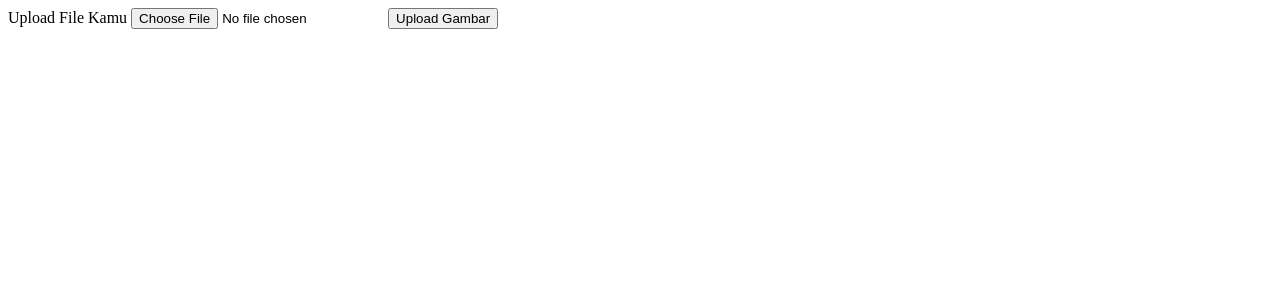
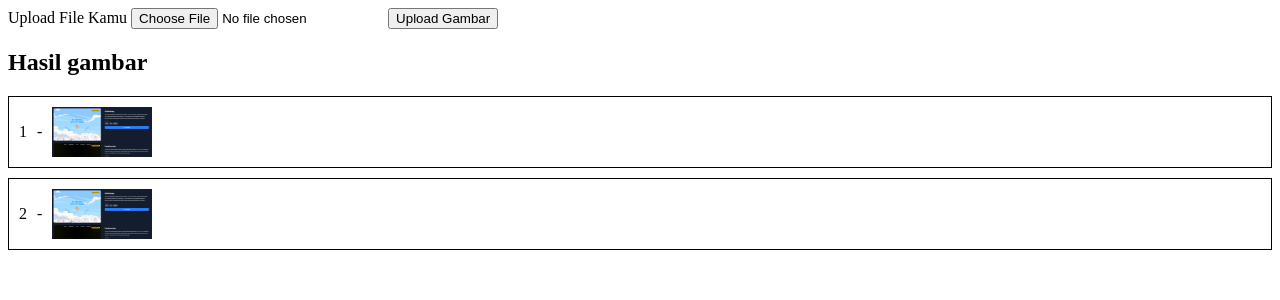
Before and after one commit to Drizkia/Praktikum-Semester-3, a PHP site: page / in a window 1280 px wide. Shown: the top 300 px of the page. Run offline with PHP 8.4, Linux system fonts and the light colour scheme; data comes from the database, SQL or seed files in the repository.

Commit message:
Tampilin file dari DB

```diff
--- a/Prak. Web/Pertemuan 9/index.php
+++ b/Prak. Web/Pertemuan 9/index.php
@@ -46,7 +46,7 @@
 
         //! Bagian masuk ke dbnya
         $query = "INSERT INTO file (gambar_url) VALUES (?)";
-+        $stmt = $konek->prepare($query);
+        $stmt = $konek->prepare($query);
         $stmt->bind_param("s", $namaFileBaru);
         $hasil = $stmt->execute();
 
@@ -76,5 +76,23 @@
         <input type="file" name="uploadFile" accept="image/*">
         <button type="submit">Upload Gambar</button>
     </form>
+    <div>
+        <?php
+            $konek = new mysqli('localhost', 'root', '', 'upload_file');
+
+            $stmt = $konek->prepare("SELECT * FROM file");
+            $stmt->execute();
+            $result = $stmt->get_result();
+        ?>
+
+        <h2>Hasil gambar</h2>
+        <?php while ($data = mysqli_fetch_assoc($result)) :  ?>
+            <div style="display: flex; flex-wrap: wrap; gap: 10px; border: 1px solid black; padding: 10px; margin-bottom: 10px;">
+            <p><?= $data['id'] ?></p>
+            <p>-</p>
+            <img src="storage/<?= $data['gambar_url'] ?>" style="width: 100px;">
+            </div>
+        <?php endwhile; ?>
+    </div>
 </body>
 </html>
```
Also changed, not shown: Prak. Web/Pertemuan 9/storage/691413624814a.png (added), Prak. Web/Pertemuan 9/storage/6914139707f67.jpg (added), Prak. Web/Pertemuan 9/storage/691413a6d4220.jpg (added).
